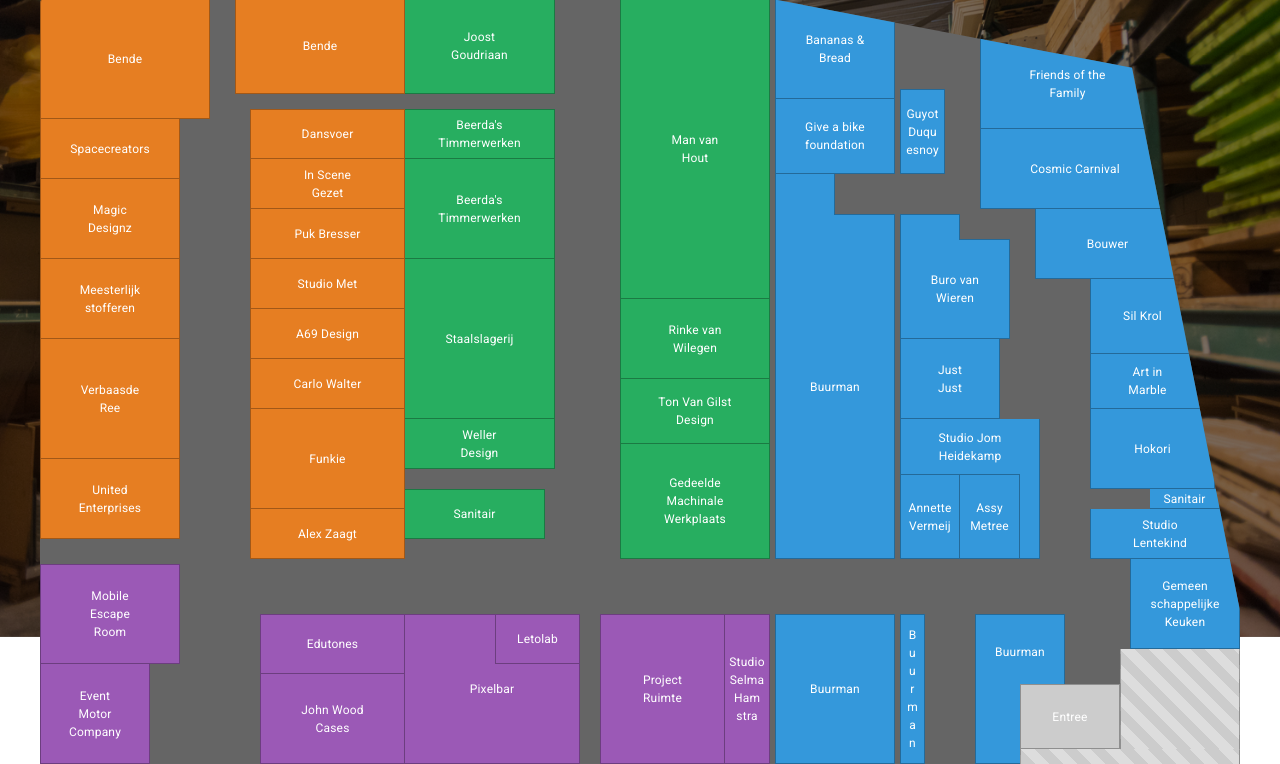
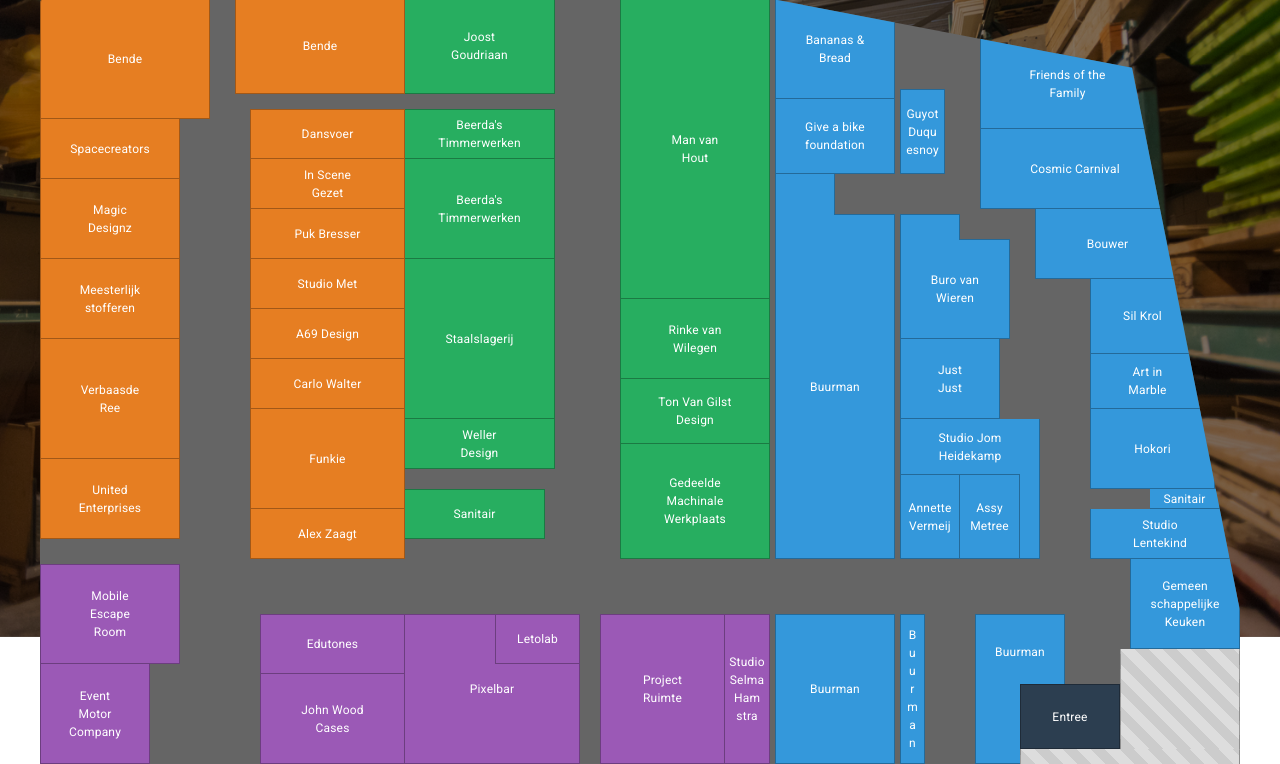
Before and after one commit to ewderonde/keilewerf-interactive-map, a PHP site: page / in a window 1280 px wide, after a click on "PLATTEGROND". Shown: the part 163-927 px from the top of the page. Run offline with PHP 8.4, Linux system fonts and the light colour scheme; some libraries are stand-ins or nearby versions.

Commit message:
nog 1 ding css yolololo

```diff
--- a/css/global.css
+++ b/css/global.css
@@ -1450,6 +1450,7 @@ section#plattegrond .loodsen .loods .map .company.entree {
   top: 685px;
   left: 980px;
   border-top: 1px solid rgba(0, 0, 0, 0.3);
+  background: #2c3e50;
 }
 section#plattegrond .loodsen .loods .map .company.outside {
   width: 120px;
--- a/sass/_dev_main.scss
+++ b/sass/_dev_main.scss
@@ -723,6 +723,7 @@ section#plattegrond {
 					    top: 685px;
 					    left: 980px;
 					    border-top: 1px solid rgba(0,0,0,0.3);
+					    background: #2c3e50;
 					}
 					&.outside {
 			            width: 120px;
```
